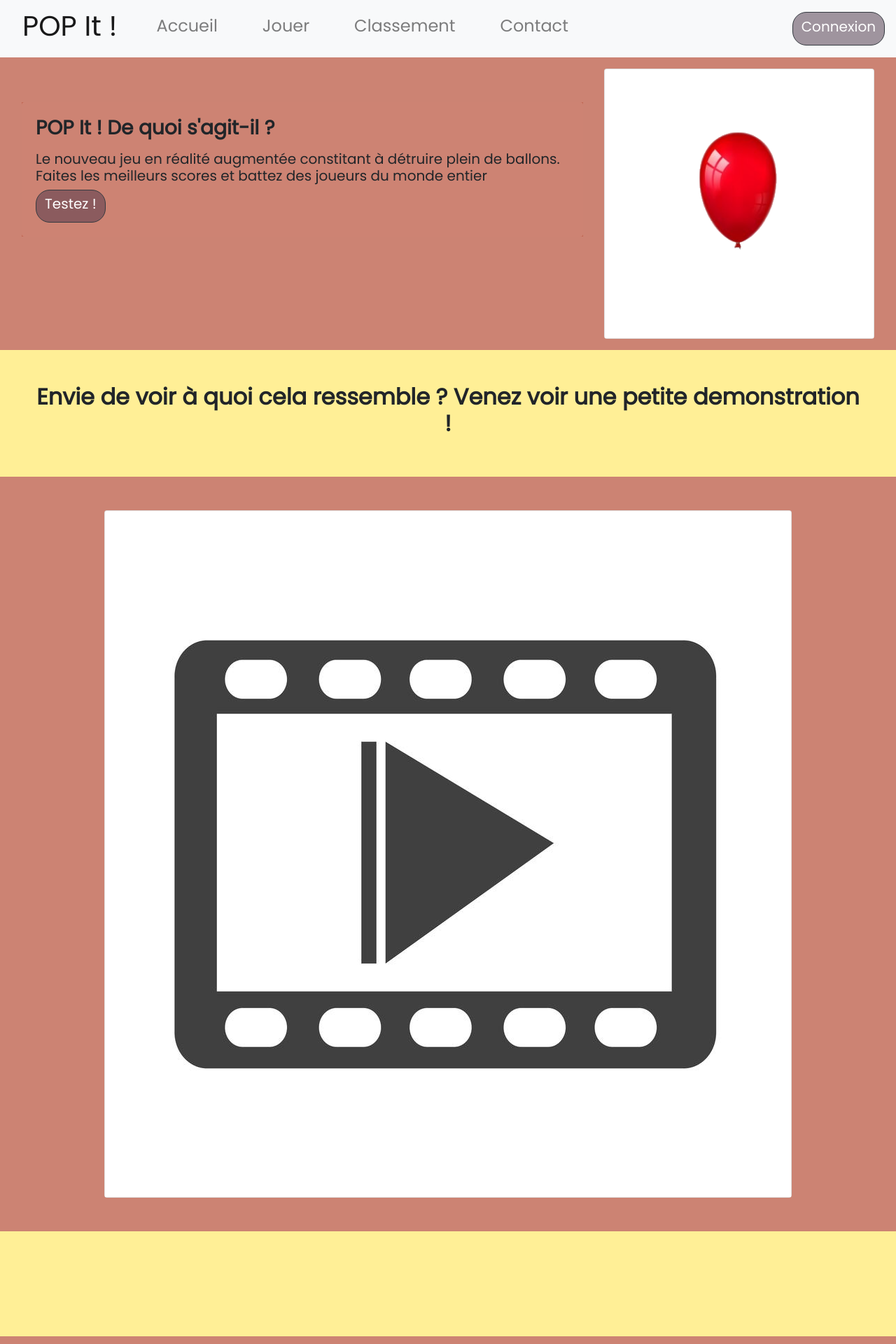
After one commit to OlivierDM1999/PopIt, a Django app: page /accueil in a window 1280 px wide. The commit adds this page. Shown: the top 1920 px of the page at 70% size. Run offline with Django 3.2, Linux system fonts and the light colour scheme; some libraries are stand-ins or nearby versions; some web fonts are replaced.

Commit message:
interface complétée

```diff
--- /dev/null
+++ b/popit_django/popit_app/static/css/base_style.css
@@ -0,0 +1,75 @@
+h1,h2,h3,h4,h5,h6
+{
+    font-family: 'Poppins';
+}
+
+h5{
+    margin-top: 2%;
+}
+
+
+p
+{
+    font-family: 'Poppins';
+}
+body{
+    background-color:rgba(188, 90, 69, 0.75);
+}
+
+label{
+    font-family: 'Poppins';
+}
+
+
+/**
+footer {
+    position: absolute;
+    bottom: 0;
+    width: 100%;
+    background-color: #fff;
+
+}
+
+
+
+
+
+
+body{
+    min-height: 100vh;
+    display: flex;
+    flex-direction: column;
+    background-color:rgba(188, 90, 69, 0.75);
+}
+
+
+
+.connexion-button {
+    text-align: center;
+    color: #fff;
+    background-color:  rgba(80, 57, 76, 0.52);
+    border-radius: 20px;
+    margin-left:3%;
+
+
+
+
+}
+
+
+
+
+.navbar-brand{
+    color:black;
+    margin-right: 7%;
+    margin-left:1%
+}
+.nav-link{
+    color:black;
+}
+
+.nav-item {
+    padding-right: 20%;
+
+}
+**/
--- a/popit_django/popit_app/static/css/game_style.css
+++ b/popit_django/popit_app/static/css/game_style.css
@@ -1,8 +1,6 @@
 @import url('https://fonts.googleapis.com/css?family=Contrail+One');
 
-body{
-  background:#942f5e;
-}
+
 #main-wrapper{
   position:relative;
   margin: 0 auto;
--- /dev/null
+++ b/popit_django/popit_app/templates/accueil.html
@@ -0,0 +1,91 @@
+{% extends 'base.html' %}
+{% load static %}
+{% block content %}
+<div class="container-fluid vh-100">
+    <div class="row p-3">
+        <div class="col col-lg-8 col-md-8">
+            <div class="card mt-5" style= "border: none;" >
+                <div class="card-body" style="background-color: rgba(188, 90, 69, 0.75);">
+                  <h3 class="card-title" style="font-weight: bold;">POP It ! De quoi s'agit-il ?</h3>
+                  <h5 class="card-text">Le nouveau jeu en réalité augmentée constitant à détruire plein de ballons. Faites les meilleurs scores et battez des joueurs du monde entier</h5>
+                  <a href="{% url 'jouer' %}" class="btn btn-dark " style="border-radius: 20px; background-color:rgba(80, 57, 76, 0.52);"><h5>Testez !</h5></a>
+                </div>
+            </div>
+        </div>
+        <div class="col col-lg-4 col-md-4">
+            <div class="card">
+                <img class="card-img-top" src="{% static 'css/img/ballons.png' %}" alt="Card image cap">
+            </div>
+        </div>
+    </div>
+
+    <div class="row justify-content-center p-5" style="background-color: #FFEF96;">
+        <div class="text-center">
+            <h2 style="font-weight: bold;">Envie de voir à quoi cela ressemble ? Venez voir une petite demonstration !</h2>
+        </div>
+    </div>
+
+    <div class="row justify-content-center p-5">
+        <div class="card">
+            <img class="card-img-top" src="{% static 'css/img/video.jpg' %}" alt="Card image cap">
+        </div>
+    </div>
+
+    <div class="row" style="height: 150px; background-color: #FFEF96;">
+        <div class="col col-lg-12 col-md-12 col-sm-12">
+        </div>
+    </div>
+
+    <div class="row justify-content-center p-5" >
+        <h2 style="font-weight: bold;">Fonctionnalités présentes</h2>
+    </div>
+
+    <div class="row p-5">
+
+        <div class="col col-lg-3 col-md-3 col-sm-6" align="center">
+            <i class="fa fa-gamepad fa-4x" ></i>
+            <h5>Différents modes de jeu</h5>
+        </div>
+        <div class="col col-lg-3 col-md-3 col-sm-6" align="center">
+            <i class="fa fa-angle-double-up fa-4x" ></i>
+            <h5>Augmenter la difficulté de vos parties</h5>
+        </div>
+        <div class="col col-lg-3 col-md-3 col-sm-6" align="center">
+            <i class="fa fa-sort-numeric-asc fa-4x" ></i>
+            <h5>Classement</h5>
+        </div>
+        <div class="col col-lg-3 col-md-3 col-sm-6" align="center">
+            <i class="fa fa-line-chart fa-4x" ></i>
+            <h5>Historique de vos scores</h5>
+        </div>
+
+    </div>
+    <div class="row" style="height:150px; background-color: #FFEF96;">
+        <div class="col col-lg-12 col-md-12 col-sm-12 jus">
+        </div>
+    </div>
+
+    <div class="row justify-content-center p-5">
+        <h2 style="font-weight: bold;">À venir</h2>
+    </div>
+
+    <div class="row p-5">
+        <div class="col col-lg-3 col-md-3 col-sm-6" align="center">
+            <i class="fa fa-hand-grab-o fa-4x" ></i>
+            <h5>Battle</h5>
+        </div>
+        <div class="col col-lg-3 col-md-3 col-sm-6" align="center">
+            <i class="fa fa-cubes fa-4x" ></i>
+            <h5>Tournoi</h5>
+        </div>
+        <div class="col col-lg-3 col-md-3 col-sm-6" align="center">
+            <i class="fa fa-handshake-o fa-4x" ></i>
+            <h5>Coopération</h5>
+        </div>
+        <div class="col col-lg-3 col-md-3 col-sm-6" align="center">
+            <i class="fa fa-gears fa-4x" ></i>
+            <h5>Modes personnalisés</h5>
+        </div>
+    </div>
+</div>
+{% endblock %}
--- /dev/null
+++ b/popit_django/popit_app/templates/base.html
@@ -0,0 +1,100 @@
+{% load static %}
+<!DOCTYPE html>
+<html>
+    <head>
+        <title>Pop It!</title>
+        <link rel="stylesheet" href="https://cdn.jsdelivr.net/npm/bootstrap@4.0.0/dist/css/bootstrap.min.css" integrity="sha384-Gn5384xqQ1aoWXA+058RXPxPg6fy4IWvTNh0E263XmFcJlSAwiGgFAW/dAiS6JXm" crossorigin="anonymous">
+        <link rel="stylesheet" href="{% static 'css/base_style.css' %}">
+        <link rel="stylesheet" type="text/css" href="https://fonts.googleapis.com/css?family=Poppins" />
+        <link rel="stylesheet" href="https://cdnjs.cloudflare.com/ajax/libs/font-awesome/4.7.0/css/font-awesome.min.css">
+        <link rel="stylesheet" href="{% static 'css/game_style.css' %}">
+        <script src="https://code.jquery.com/jquery-3.5.1.slim.min.js" integrity="sha384-DfXdz2htPH0lsSSs5nCTpuj/zy4C+OGpamoFVy38MVBnE+IbbVYUew+OrCXaRkfj" crossorigin="anonymous"></script>
+        <script src="https://stackpath.bootstrapcdn.com/bootstrap/4.5.0/js/bootstrap.min.js" integrity="sha384-OgVRvuATP1z7JjHLkuOU7Xw704+h835Lr+6QL9UvYjZE3Ipu6Tp75j7Bh/kR0JKI" crossorigin="anonymous"></script>
+
+        <!--
+        <nav class="navbar navbar-expand-lg navbar-expand-md navbar-black bg-white" style="padding:0; margin:0;">
+            <a class="navbar-brand" href="{% url 'accueil' %}"><h2>POP It !</h2></a>
+            <button class="navbar-toggler" type="button" data-toggle="collapse" data-target="#navbarTogglerDemo02" aria-controls="navbarTogglerDemo02" aria-expanded="false" aria-label="Toggle navigation">
+                <span class="navbar-toggler-icon navbar-dark"></span>
+            </button>
+
+            <div class="collapse navbar-collapse" id="navbarTogglerDemo02">
+
+                <ul class="navbar-nav mr-auto mt-2 mt-lg-0">
+                    <li class="nav-item">
+                        <a class="nav-link" href="{% url 'accueil' %}"><h4 >Accueil</h4></a>
+                    </li>
+
+                    <li class="nav-item">
+                        <a class="nav-link" href="{% url 'jouer' %}"><h4 >Jouer</h4></a>
+                    </li>
+
+                    <li class="nav-item">
+                        <a class="nav-link" href="{% url 'classement' %}"><h4 >Classement</h4></a>
+                    </li>
+
+                    <li class="nav-item">
+                        <a class="nav-link" href="{% url 'contact' %}"><h4 >Contact</h4></a>
+                    </li>
+                    <li class="nav-item">
+                        <form class="form-inline my-2 my-lg-0" action="{% url 'connexion' %}" method='GET'>
+                            <button class="connexion-button"type='submit'> <h6>Connexion</h6> </button>
+                        </form>
+                    </li>
+                </ul>
+            </div>
+        </nav>
+        -->
+
+
+
+
+
+    </head>
+    <body>
+        <nav class="navbar navbar-expand-lg navbar-light bg-light">
+            <a class="navbar-brand ml-3 mr-5" href="{% url 'accueil' %}"><h1>POP It !</h1></a>
+            <button class="navbar-toggler" type="button" data-toggle="collapse" data-target="#navbarSupportedContent" aria-controls="navbarSupportedContent" aria-expanded="false" aria-label="Toggle navigation">
+              <span class="navbar-toggler-icon"></span>
+            </button>
+
+            <div class="collapse navbar-collapse" id="navbarSupportedContent">
+              <ul class="navbar-nav mr-auto">
+                <li class="nav-item mr-5">
+                  <a class="nav-link" href="{% url 'accueil' %}"><h4>Accueil</h4></a>
+                </li>
+                <li class="nav-item mr-5">
+                  <a class="nav-link" href="{% url 'jouer' %}"><h4>Jouer</h4></a>
+                </li>
+                <li class="nav-item mr-5">
+                  <a class="nav-link" href="{% url 'classement' %}"><h4>Classement</h4></a>
+                </li>
+                <li class="nav-item mr-5">
+                    <a class="nav-link" href="{% url 'contact' %}"><h4>Contact</h4></a>
+                  </li>
+              </ul>
+              <form class="form-inline my-2 my-lg-0" action="{% url 'connexion' %}" method='GET'>
+                <button class="btn btn-dark my-2 my-sm-0" type="submit" style="border-radius: 20px; background-color:rgba(80, 57, 76, 0.52);"><h5>Connexion</h5></button>
+              </form>
+            </div>
+          </nav>
+
+    {% block content %}
+
+    {% endblock %}
+    <!--
+    <footer>
+        <div class="row justify-content-center">
+            <p style="margin-top: 5%;">
+                © 2022 Pop It!
+            <p>
+        </div>
+    </footer>
+    </body>
+    -->
+    </body>
+    <script>
+        document.getElementById("canvas").style.backgroundImage="url('{% url 'video_stream' %}')";
+    </script>
+    <script src="{% static 'js/game_code.js' %}"></script>
+</html>
--- a/popit_django/popit_app/templates/game.html
+++ b/popit_django/popit_app/templates/game.html
@@ -1,5 +1,5 @@
+{% load static %}
 <html>
-    {% load static %}
     <!-- Header -->
     <head>
         <link rel="stylesheet" href="{% static 'css/game_style.css' %}">
--- a/popit_django/popit_app/urls.py
+++ b/popit_django/popit_app/urls.py
@@ -3,8 +3,15 @@ from popit_app import views
 
 
 urlpatterns = [
-    path('', views.index, name='index'),
+    path('', views.accueil, name='accueil'),
+    path('accueil', views.accueil, name='accueil'),
+    path('inscription', views.inscription, name='inscription'),
+    path('connexion', views.connexion, name='connexion'),
+    path('jouer', views.jouer, name='jouer'),
+    path('classement', views.classement, name='classement'),
+    path('contact', views.contact, name='contact'),
     path('game',views.game,name="game"),
+    path('game2',views.game2,name="game2"),
     path('video_stream', views.video_stream, name='video_stream'),
     #path('', views.hello_world, name='hello_world'),
 ]
--- a/popit_django/popit_app/views.py
+++ b/popit_django/popit_app/views.py
@@ -5,6 +5,7 @@ import cv2
 import numpy as np
 
 
+# FONCTIONS POUR LE JEU
 
 class VideoCamera(object):
     def __init__(self):
@@ -30,10 +31,31 @@ def video_stream(request):
                     content_type='multipart/x-mixed-replace; boundary=frame')
 
 
-
-def index(request):
-    return render(request,"hello.html")
+def game(request):
+    return render(request,"game.html")
 
 
-def game(request):
-    return render(request,"game.html")
+
+
+# ARCHITECTURE APPLICATION
+
+def accueil(request):
+    return render(request,"accueil.html")
+
+def inscription(request):
+    return render(request,"inscription.html")
+
+def connexion(request):
+    return render(request,"connexion.html")
+
+def jouer(request):
+    return render(request,"jouer.html")
+
+def classement(request):
+    return render(request,"classement.html")
+
+def contact(request):
+    return render(request,"contact.html")
+
+def game2(request):
+    return render(request,"game2.html")
--- a/popit_django/popit_django/settings.py
+++ b/popit_django/popit_django/settings.py
@@ -124,3 +124,5 @@ STATIC_URL = '/static/'
 # https://docs.djangoproject.com/en/3.2/ref/settings/#default-auto-field
 
 DEFAULT_AUTO_FIELD = 'django.db.models.BigAutoField'
+
+X_FRAME_OPTIONS = 'SAMEORIGIN'
```
Also changed, not shown: popit_django/popit_app/templates/classement.html (added, +72 -0 lines), popit_django/popit_app/templates/connexion.html (added, +33 -0 lines), popit_django/popit_app/templates/contact.html (added, +34 -0 lines), popit_django/popit_app/templates/game2.html (added, +9 -0 lines), popit_django/popit_app/templates/inscription.html (added, +46 -0 lines), popit_django/popit_app/templates/jouer.html (added, +44 -0 lines), popit_django/popit_app/static/css/img/accueil_img.png (added), popit_django/popit_app/static/css/img/ballons.jpg (added), popit_django/popit_app/static/css/img/ballons.png (added), popit_django/popit_app/static/css/img/logo_navbar.PNG (added), popit_django/popit_app/static/css/img/video.jpg (added).
